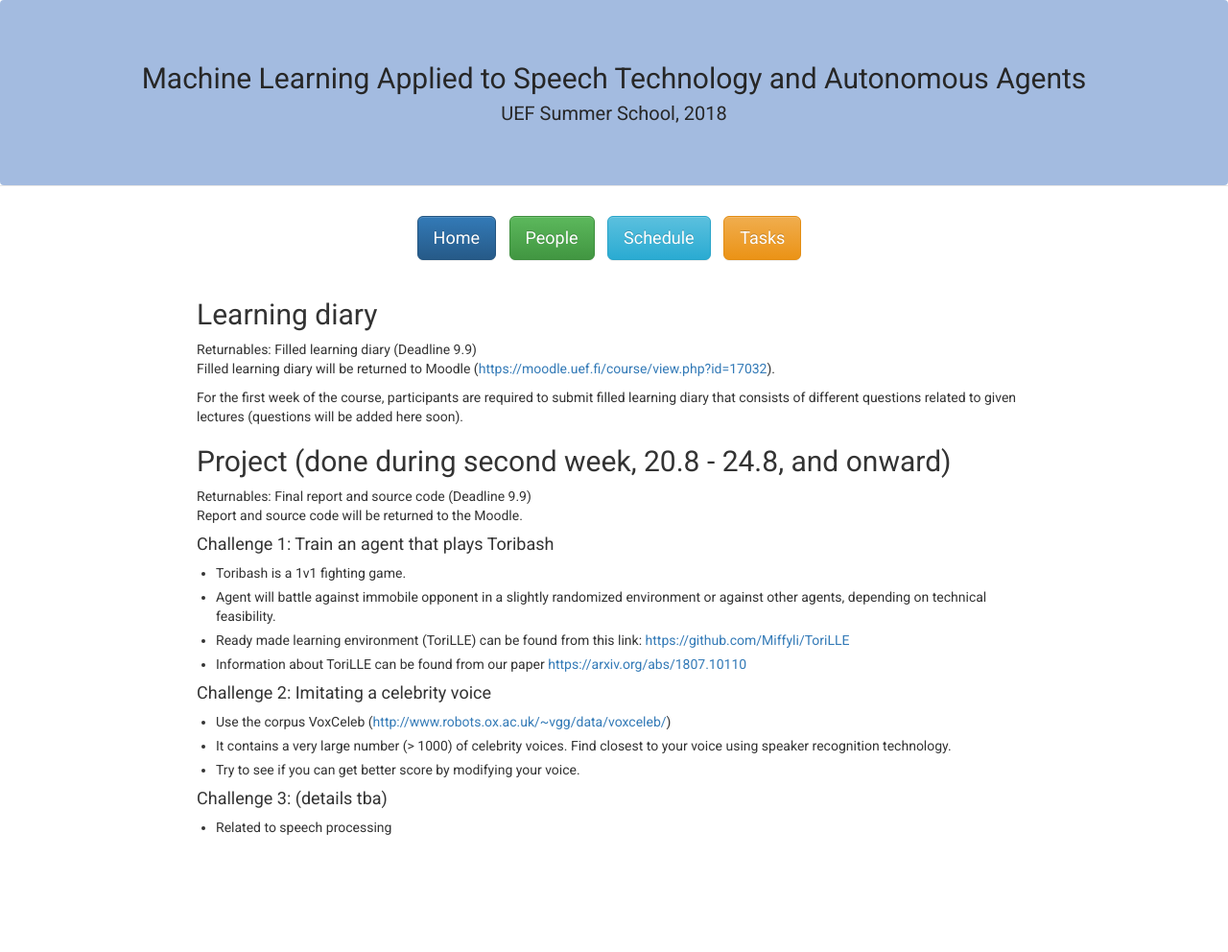
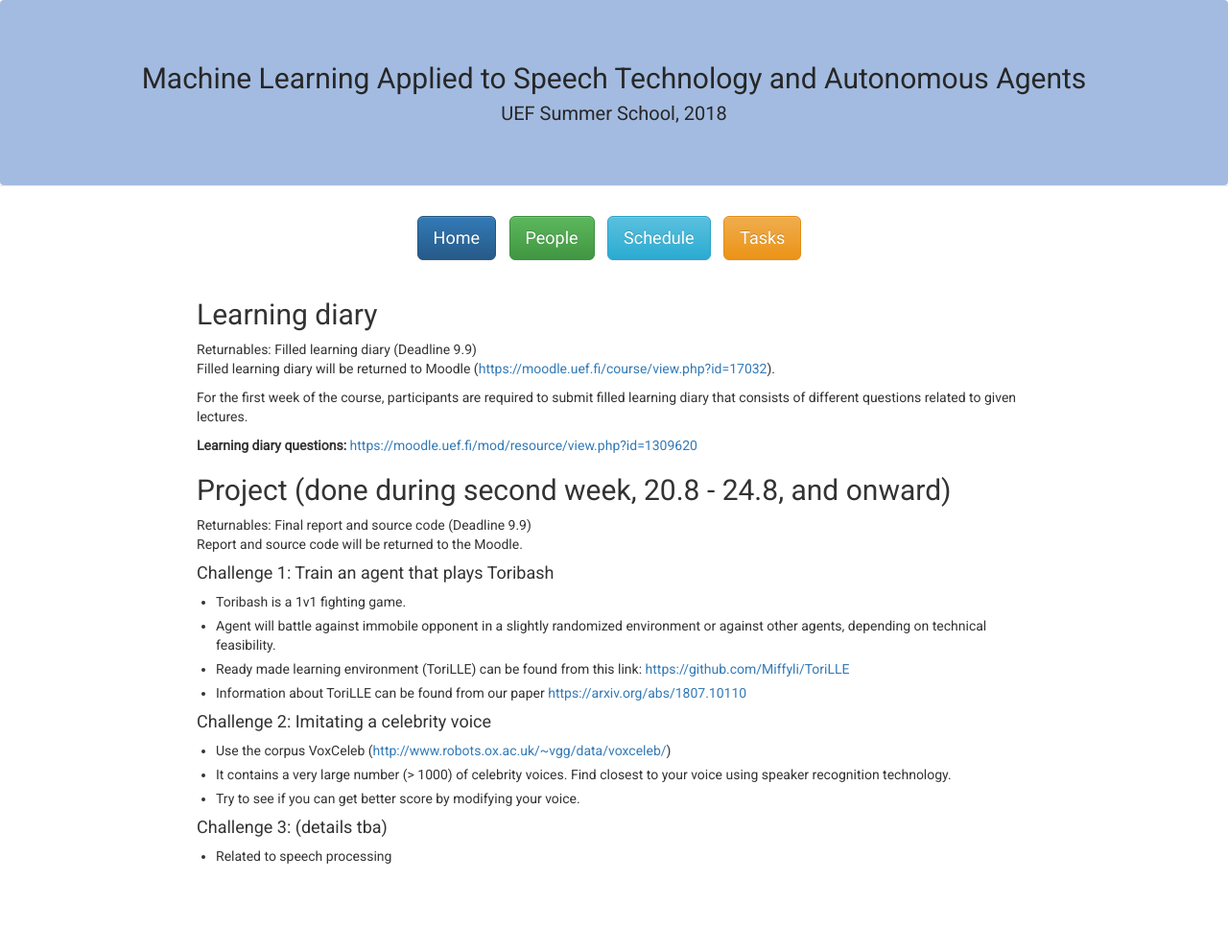
Before and after one commit to abrahamwoubie/Summer_School_RL, a Jekyll site: the page built from tasks.md, in a window 1280 px wide. Shown: the whole page at 96% size. Built offline with Jekyll 4.4.1, drawn with Linux system fonts in a browser that asks for light colours; nearby versions of some CDN libraries; before the commit the page ends 962 px from its top, so only the background shows below that.

Commit message:
learning diary added

```diff
--- a/tasks.md
+++ b/tasks.md
@@ -11,7 +11,9 @@ Returnables: Filled learning diary (Deadline 9.9) <br>
 Filled learning diary will be returned to Moodle ([https://moodle.uef.fi/course/view.php?id=17032](https://moodle.uef.fi/course/view.php?id=17032)).
 
 For the first week of the course, participants are required to submit filled
-learning diary that consists of different questions related to given lectures (questions will be added here soon).
+learning diary that consists of different questions related to given lectures.
+
+**Learning diary questions:** [https://moodle.uef.fi/mod/resource/view.php?id=1309620](https://moodle.uef.fi/mod/resource/view.php?id=1309620)
 
 
 ## Project (done during second week, 20.8 - 24.8, and onward)
```
